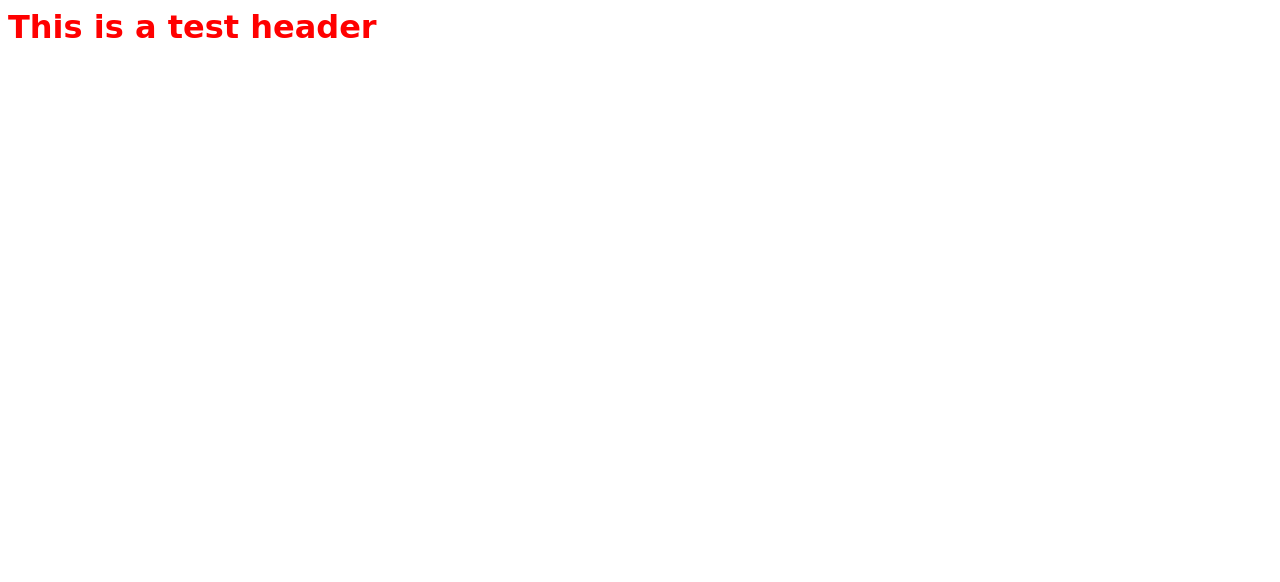
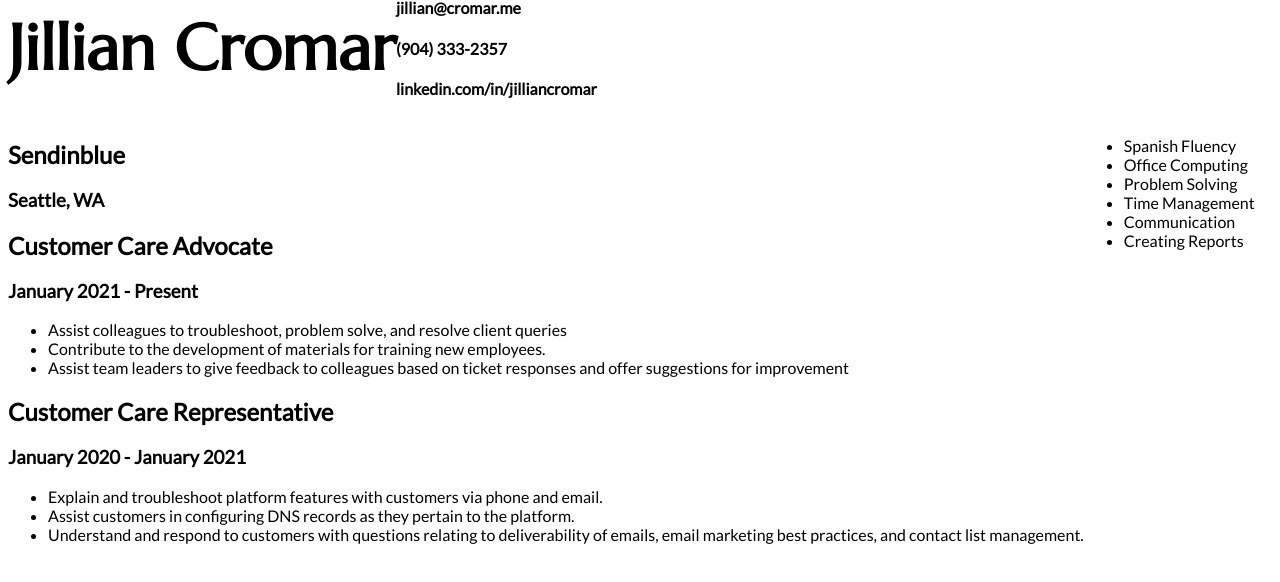
Before and after one commit to JBCRo/resume, a plain HTML site: page index.html in a window 1280 px wide. Drawn offline with Linux system fonts and the light colour scheme.

Commit message:
beginning of content and format

```diff
--- a/index.html
+++ b/index.html
@@ -1,5 +1,61 @@
 <head>
     <link rel="stylesheet" href="resources/jcromar-resume-style.css">
+    <link rel="preconnect" href="https://fonts.gstatic.com">
+    <link href="https://fonts.googleapis.com/css2?family=Lato&family=Marcellus&display=swap" rel="stylesheet">
 </head>
+<body>
+<div class="info">
+    <div class="name">
+        <h1>Jillian Cromar</h1>
+    </div>
+    <div class="contact">
+        <h4>jillian@cromar.me</h4>
+        <h4>(904) 333-2357</h4>
+        <h4 class="link">linkedin.com/in/jilliancromar</h4>
+    </div>
+</div>
+<div class="content">
+    <div class="experience">
+        <div id="sib">
+            <h2 class="company">Sendinblue</h3>
+            <h3 class="location">Seattle, WA</h3>
+            <div class="sib-advocate">
+                <h2 class="role">Customer Care Advocate</h2>
+                <h3 class="dates">January 2021 - Present</h3>
+                <ul class="responsibilities">
+                    <li>Assist colleagues to troubleshoot, problem solve, and resolve client queries</li>
+                    <li>Contribute to the development of materials for training new employees.</li>
+                    <li>Assist team leaders to give feedback to colleagues based on ticket responses and offer suggestions for improvement</li>
+                </ul>
+            </div>
+            <div id="sib-rep">
+                <h2 class="role">Customer Care Representative</h2>
+                <h3 class="dates">January 2020 - January 2021</h2>
+                <ul class="responsibilities">
+                    <li>Explain and troubleshoot platform features with customers via phone and email.</li>
+                    <li>Assist customers in configuring DNS records as they pertain to the platform.</li>
+                    <li>Understand and respond to customers with questions relating to deliverability of emails, email marketing best practices, and contact list management.</li>
+                </ul>
+            </div>
+        </div>
+    </div>
+    <div class="skills">
+        <ul class="skills">
+            <li>Spanish Fluency</li>
+            <li>Office Computing</li>
+            <li>Problem Solving</li>
+            <li>Time Management</li>
+            <li>Communication</li>
+            <li>Creating Reports</li>
+        </ul>
+    </div>
+    <div class="education">
+        <div class="certifications">
 
-<h1>This is a test header</h1>
+        </div>
+        <div class="university">
+
+        </div>
+    </div>
+</div>
+</body>
--- a/resources/jcromar-resume-style.css
+++ b/resources/jcromar-resume-style.css
@@ -1,5 +1,38 @@
-h1 {
-    color: red;
-    size: 4rem;
-    font-family: cursive;
+/* Universal Styles */
+@page {
+    size: letter, portrait;
 }
+body {
+    font-family: "lato", sans-serif;
+    color: black;
+    font-size: 1rem;
+}
+
+.info {
+    max-height: 5rem;
+    display: flex;
+    align-items: center;
+    margin-bottom: 2rem;
+}
+
+.info .name h1 {
+    font-size: 4rem;
+    font-family: "Marcellus", serif;
+}
+
+.info .contact {
+    justify-self: right;
+}
+
+.content {
+    display: flex;
+
+}
+
+.content .experience {
+
+}
+
+.content .skills {
+
+}
```
